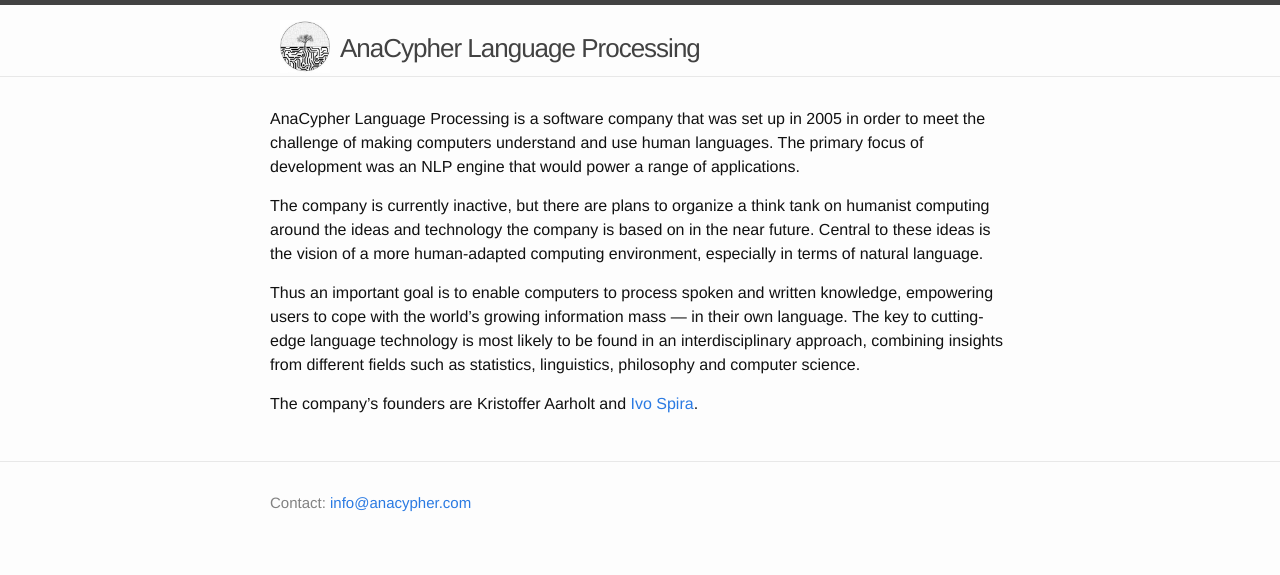
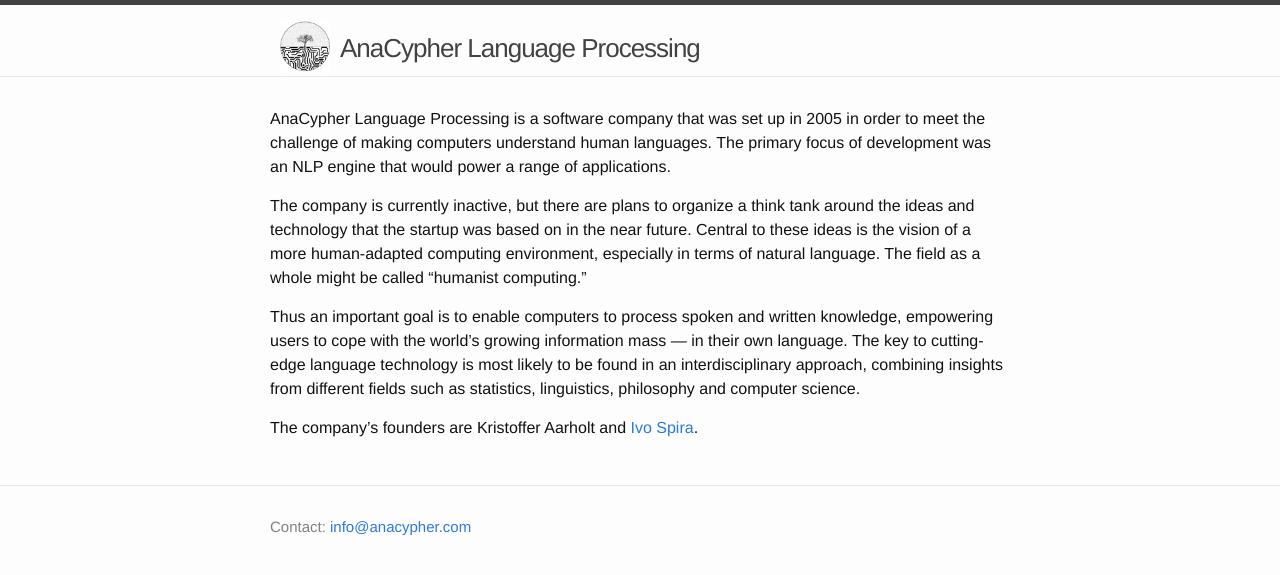
Before and after one commit to anacypher/anacypher.github.io, a Jekyll site: the page built from index.md, in a window 1280 px wide. Shown: the top 575 px of the page. Built offline with Jekyll 4.4.1, drawn with Linux system fonts in a browser that asks for light colours.

Commit message:
text adjustments

```diff
--- a/_includes/indexcontent.md
+++ b/_includes/indexcontent.md
@@ -1,7 +1,7 @@
 
-AnaCypher Language Processing is a software company that was set up in 2005 in order to meet the challenge of making computers understand and use human languages. The primary focus of development was an NLP engine that would power a range of applications.
+AnaCypher Language Processing is a software company that was set up in 2005 in order to meet the challenge of making computers understand human languages. The primary focus of development was an NLP engine that would power a range of applications.
 
-The company is currently inactive, but there are plans to organize a think tank on humanist computing around the ideas and technology the company is based on in the near future. Central to these ideas is the vision of a more human-adapted computing environment, especially in terms of natural language.
+The company is currently inactive, but there are plans to organize a think tank around the ideas and technology that the startup was based on in the near future. Central to these ideas is the vision of a more human-adapted computing environment, especially in terms of natural language. The field as a whole might be called "humanist computing."
 
 Thus an important goal is to enable computers to process spoken and written knowledge, empowering users to cope with the world's growing information mass — in their own language. The key to cutting-edge language technology is most likely to be found in an interdisciplinary approach, combining insights from different fields such as statistics, linguistics, philosophy and computer science.
 
```
